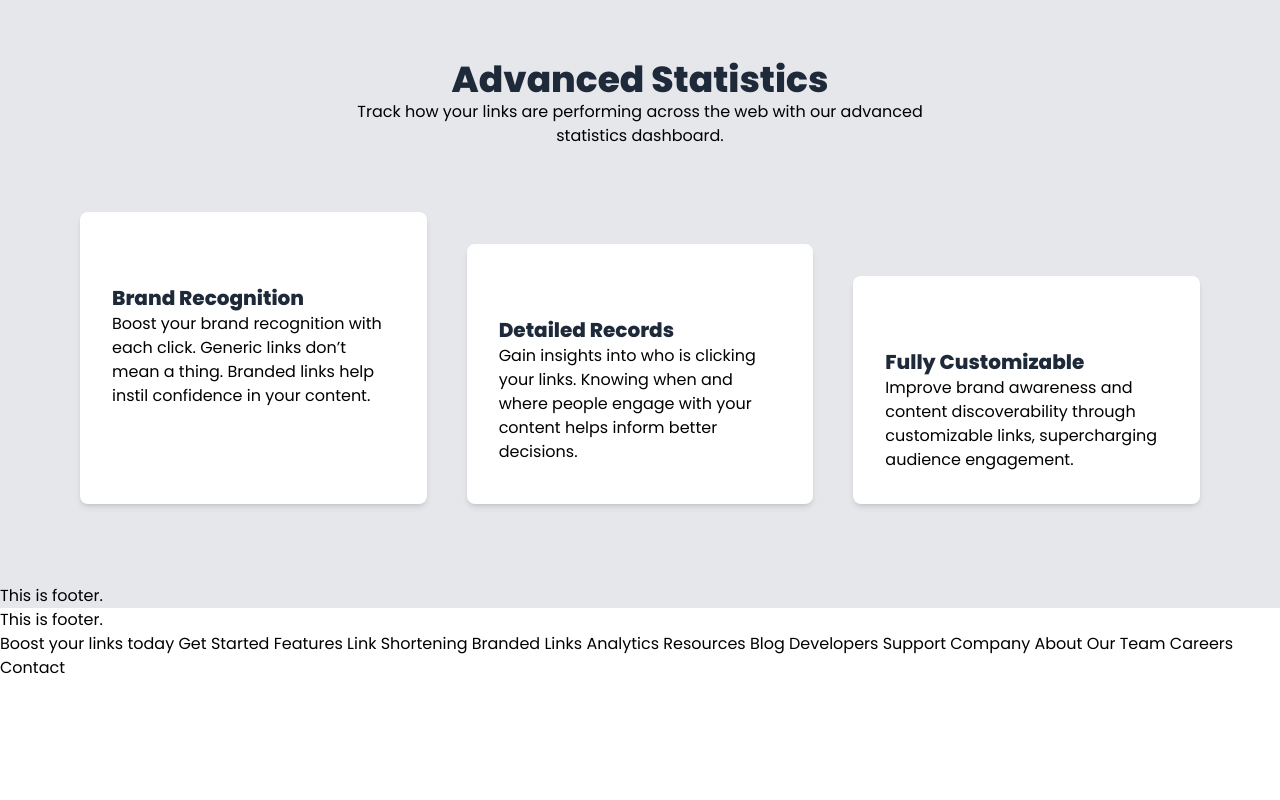
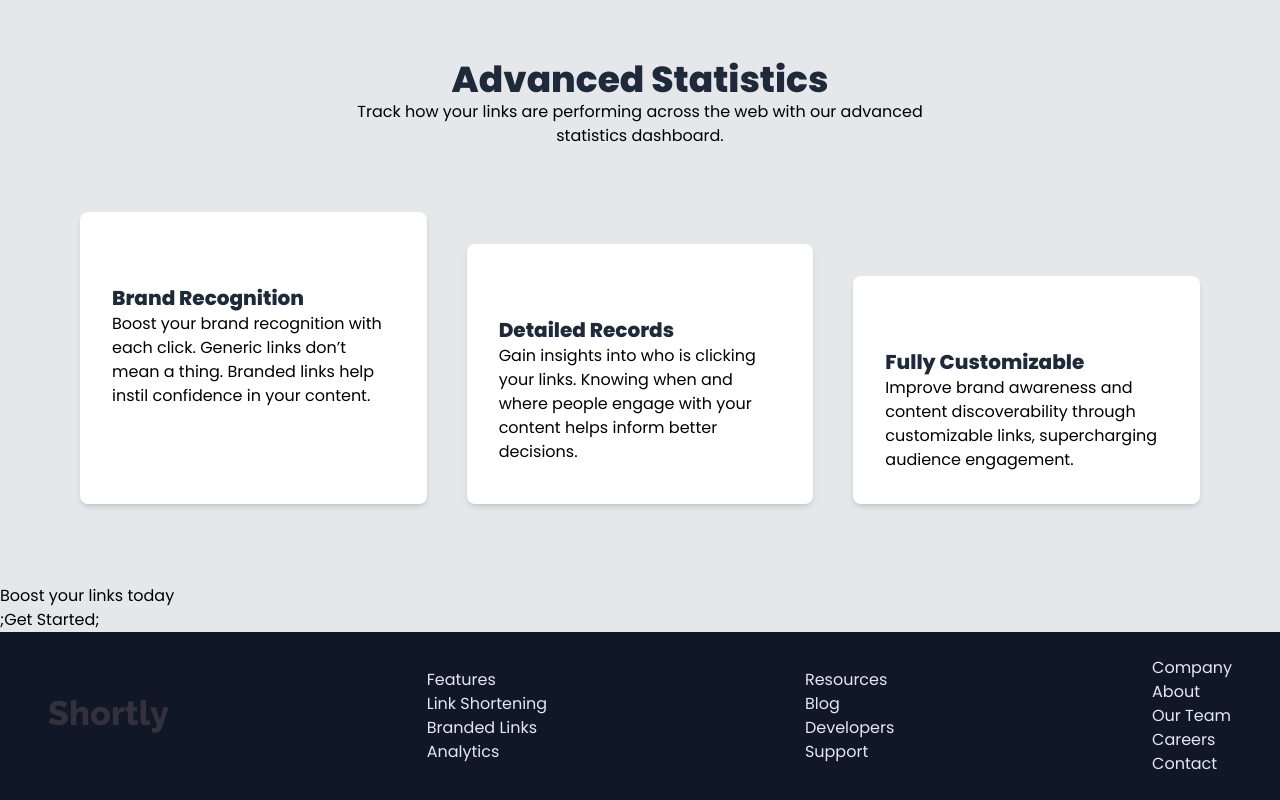
Before and after one commit to millan-figueroa-pscoursework/project-url-shortening-landing-page, a React (Vite) app: page / in a window 1280 px wide. Shown: the part 762-1562 px from the top of the page. Before the commit the page ends 1442 px from the top, so only its background shows below. Built offline with nearby package versions, Linux system fonts and the light colour scheme.

Commit message:
Adds content to BoostCTA and Footer, minimal styles for layout.

```diff
--- a/index.html
+++ b/index.html
@@ -16,56 +16,5 @@
 <body>
   <div id="root"></div>
   <script type="module" src="/src/main.tsx"></script>
-
-
-
-
-
-
-
-
-
-
-
-
-
-
-
-
-
-
-
-
-
-
-
-
-
-
-
-
-
-  Boost your links today
-
-  Get Started
-
-  Features
-
-  Link Shortening
-  Branded Links
-  Analytics
-
-  Resources
-
-  Blog
-  Developers
-  Support
-
-  Company
-
-  About
-  Our Team
-  Careers
-  Contact
 </body>
 </html>
--- /dev/null
+++ b/src/components/BoostCTA.tsx
@@ -0,0 +1,7 @@
+export default function BoostCTA() {
+  return (
+    <div>
+      <h2>Boost your links today</h2>;<button>Get Started</button>;
+    </div>
+  );
+}
--- a/src/components/Footer.tsx
+++ b/src/components/Footer.tsx
@@ -1,3 +1,26 @@
 export default function Footer() {
-  return <h2>This is footer.</h2>;
+  return (
+    <div className="bg-gray-900 text-slate-200 flex items-center justify-between py-6 px-12 ">
+      <img src="/images/logo.svg" alt="" />
+      <ul>
+        <h3>Features</h3>
+        <li>Link Shortening</li>
+        <li>Branded Links</li>
+        <li>Analytics</li>
+      </ul>
+      <ul>
+        <h3>Resources</h3>
+        <li>Blog</li>
+        <li>Developers</li>
+        <li>Support</li>
+      </ul>
+      <ul>
+        <h3>Company</h3>
+        <li>About</li>
+        <li>Our Team</li>
+        <li>Careers</li>
+        <li>Contact</li>
+      </ul>
+    </div>
+  );
 }
--- a/src/pages/home.tsx
+++ b/src/pages/home.tsx
@@ -1,7 +1,7 @@
 import Hero from "../components/Hero";
 import URLShortenerForm from "../components/URLShortenerForm";
 import StatsSection from "../components/StatsSection";
-import Footer from "../components/Footer";
+import BoostCTA from "../components/BoostCTA";
 
 export default function Home() {
   return (
@@ -12,8 +12,7 @@ export default function Home() {
       {/* Grey background section */}
       <div className="bg-gray-200">
         <StatsSection />
-        {/* Later: shortened links, boost CTA */}
-        <Footer />
+        <BoostCTA />
       </div>
     </>
   );
```
